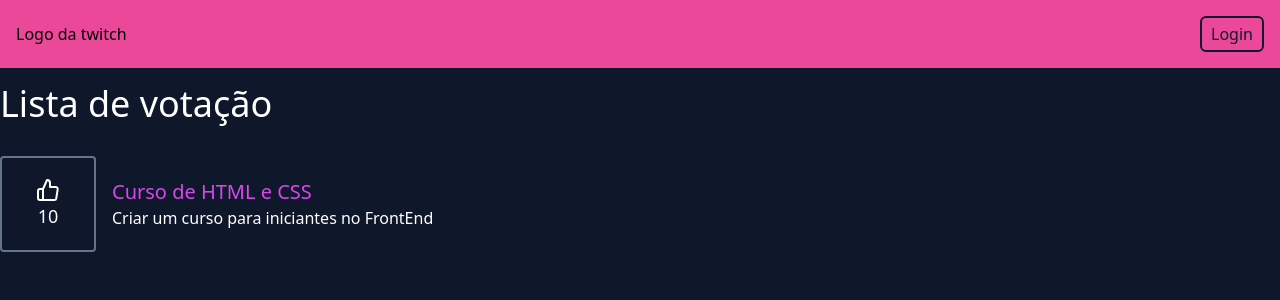
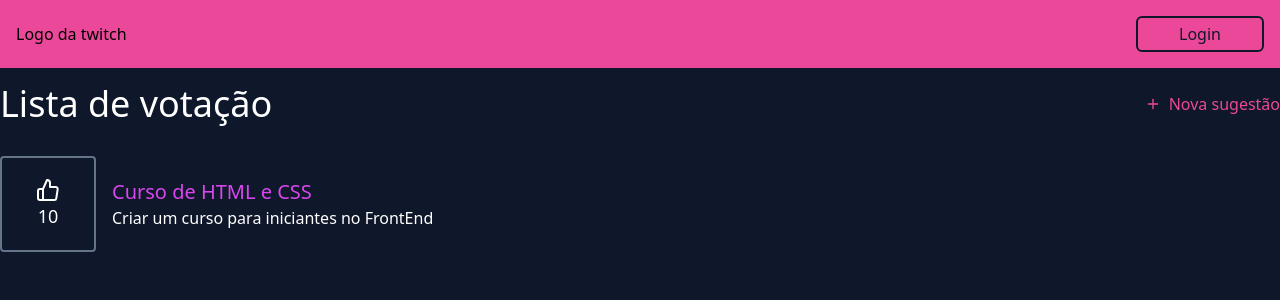
Before and after one commit to devlucaslopes/live-vote-app, a React (Create React App) app: page / in a window 1280 px wide. Shown: the top 300 px of the page. Built offline with nearby package versions, Linux system fonts and the light colour scheme.

Commit message:
feat: create header

```diff
--- /dev/null
+++ b/src/components/Header/index.tsx
@@ -0,0 +1,16 @@
+import React, { ReactNode } from 'react'
+import { FiPlus as AddIcon } from 'react-icons/fi'
+
+type HeaderProps = {
+  children: ReactNode
+}
+
+export const Header = ({ children }: HeaderProps) => (
+  <div className="flex justify-between">
+    <h1 className="text-4xl text-white">{children}</h1>
+    <button type="button" className="flex items-center text-pink-500">
+      <AddIcon className="mr-2" />
+      Nova sugestão
+    </button>
+  </div>
+)
--- a/src/components/Layout/index.tsx
+++ b/src/components/Layout/index.tsx
@@ -1,6 +1,7 @@
 import React from 'react'
 
 import { Nav } from '../Nav'
+import { Header } from '../Header'
 
 type LayoutProps = {
   children: React.ReactNode
@@ -11,7 +12,7 @@ export const Layout = ({ children }: LayoutProps) => {
     <div className="h-screen bg-slate-900">
       <Nav />
       <div className="container mx-auto py-4">
-        <h1 className="text-4xl text-white">Lista de votação</h1>
+        <Header>Lista de votação</Header>
 
         {children}
       </div>
--- a/src/components/Nav/index.tsx
+++ b/src/components/Nav/index.tsx
@@ -6,7 +6,7 @@ export const Nav = () => (
       <a href="#">Logo da twitch</a>
       <button
         type="button"
-        className="p-1 text-slate-900 rounded-md border-2 border-slate-900 w-16 hover:bg-slate-900 hover:text-white"
+        className="p-1 text-slate-900 rounded-md border-2 border-slate-900 w-32 hover:bg-slate-900 hover:text-white"
       >
         Login
       </button>
```
